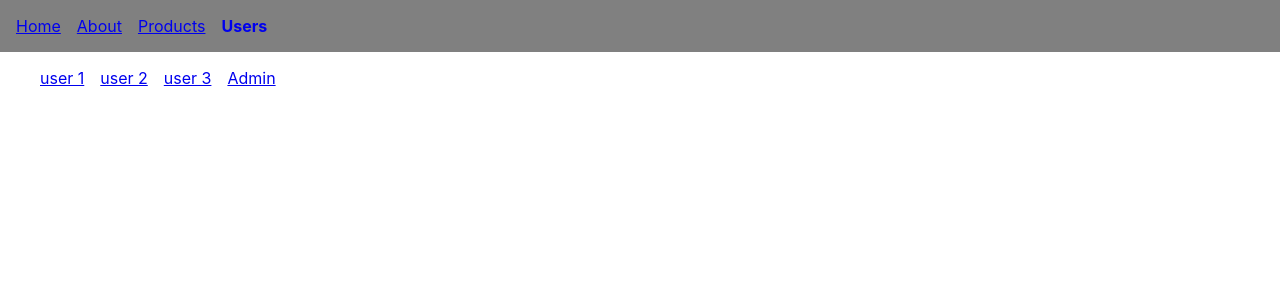
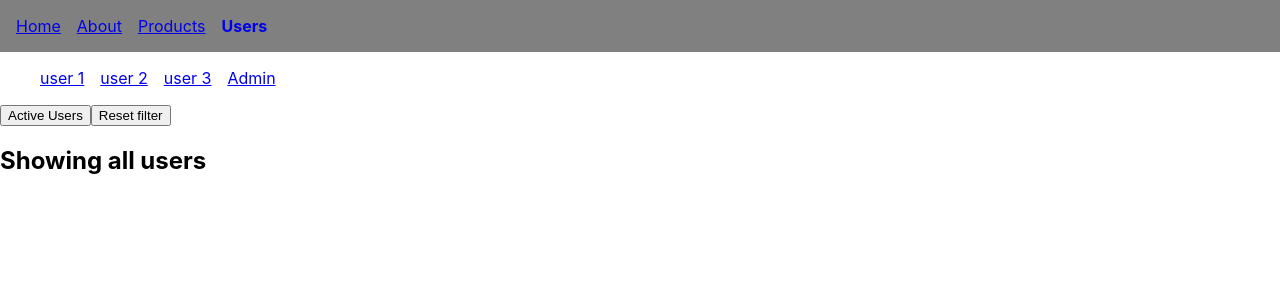
Before and after one commit to seaboyz/react-router, a React (Create React App) app: page /users in a window 1280 px wide. Shown: the top 300 px of the page. Built offline with nearby package versions, Linux system fonts and the light colour scheme.

Commit message:
Use useSearchParams hook to get searchParams

```diff
--- a/src/components/Users.js
+++ b/src/components/Users.js
@@ -1,7 +1,10 @@
 import React from 'react';
-import { Link, Outlet } from "react-router-dom";
+import { Link, Outlet, useSearchParams } from "react-router-dom";
 
 const Users = () => {
+  const [searchParams, setSearchParams] = useSearchParams();
+  const showActiveUsers = searchParams.get("filter") === "active";
+
   return (
     <>
       <ul style={{
@@ -13,6 +16,21 @@
         <Link to="3">user 3</Link>
         <Link to="/users/admin">Admin</Link>
       </ul>
+      <button onClick={() => {
+        setSearchParams({ filter: "active" });
+      }}>
+        Active Users
+      </button>
+      <button onClick={() => {
+        setSearchParams({});
+      }}>
+        Reset filter
+      </button>
+      {showActiveUsers ? (
+        <h2>Showing active users</h2>
+      ) : (
+        <h2>Showing all users</h2>
+      )}
       <Outlet />
     </>
   );
```
